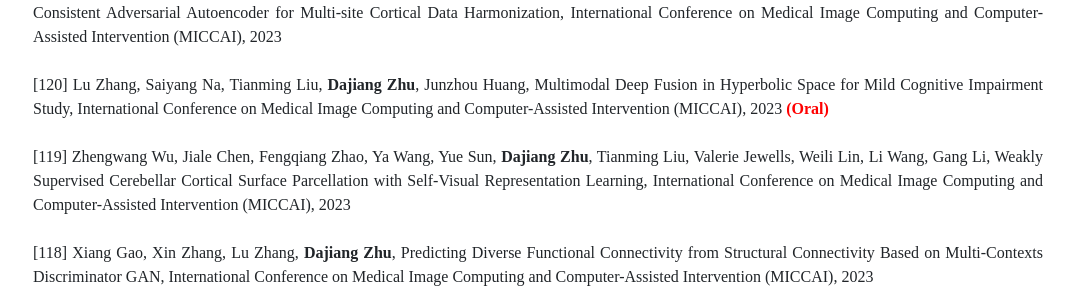
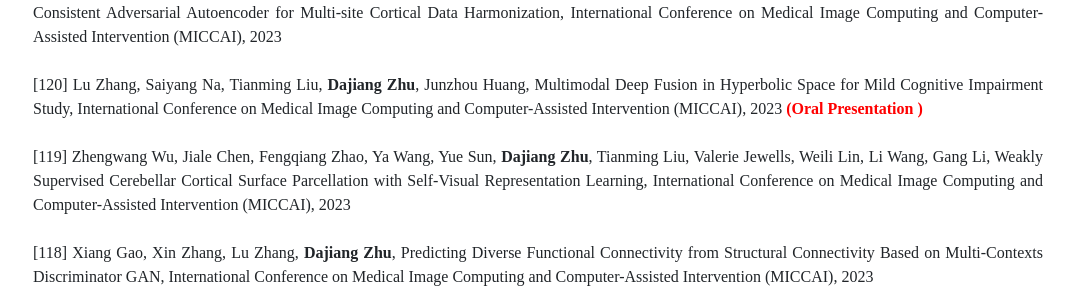
Before and after one commit to Deep-MI/Deep-MI.github.io, a Jekyll site: the page built from publications/index.html, in a window 1280 px wide and 900 px high, scrolled down 5211 px. Shown: the part 160-452 px from the top of the window, without its empty margins (122-1196 px from the left). Built offline with Jekyll 4.4.1, drawn with Linux system fonts in a browser that asks for light colours; nearby versions of some CDN libraries; comment, search, counter and statistics services are not loaded; some of the changed text lies outside the part shown.

Commit message:
Update index.html

```diff
--- a/publications/index.html
+++ b/publications/index.html
@@ -210,7 +210,9 @@
                         [121] Fenqiang Zhao, Zhengwang Wu, <strong>Dajiang Zhu</strong>, Tianming Liu, John Gilmore, Weili Lin, Li Wang, Gang Li, Disentangling Site Effects with Cycle-Consistent Adversarial Autoencoder for Multi-site Cortical Data Harmonization, International Conference on Medical Image Computing and Computer-Assisted Intervention (MICCAI), 2023
 <br>
                         <br>
-                        [120] Lu Zhang, Saiyang Na, Tianming Liu, <strong>Dajiang Zhu</strong>, Junzhou Huang, Multimodal Deep Fusion in Hyperbolic Space for Mild Cognitive Impairment Study, International Conference on Medical Image Computing and Computer-Assisted Intervention (MICCAI), 2023 <b style="color:red">(Oral)</b>
+                        [120] Lu Zhang, Saiyang Na, Tianming Liu, <strong>Dajiang Zhu</strong>, Junzhou Huang, Multimodal Deep Fusion in Hyperbolic Space for Mild Cognitive Impairment Study, International Conference on Medical Image Computing and Computer-Assisted Intervention (MICCAI), 2023 <b style="color:red">(Oral Presentation
+
+			)</b>
 <br>
                         <br>
                         [119] Zhengwang Wu, Jiale Chen, Fengqiang Zhao, Ya Wang, Yue Sun, <strong>Dajiang Zhu</strong>, Tianming Liu, Valerie Jewells, Weili Lin, Li Wang, Gang Li, Weakly Supervised Cerebellar Cortical Surface Parcellation with Self-Visual Representation Learning, International Conference on Medical Image Computing and Computer-Assisted Intervention (MICCAI), 2023
@@ -309,7 +311,7 @@
 <br>
                         <br>
                         [96] Lu Zhang, Li Wang, <strong>Dajiang Zhu</strong>, <i>"Jointly Analyzing Alzheimer's Disease Related Structure-Function Using Deep Cross-Model Attention Network." </i>
-                        , IEEE International Symposium on Biomedical Imaging (ISBI'20), 2020 <b style="color:red">(Oral)</b>
+                        , IEEE International Symposium on Biomedical Imaging (ISBI'20), 2020 <b style="color:red">(Oral Presentation)</b>
 <br>
                         <br>
                         <strong>
@@ -504,123 +506,123 @@
                             <i>2013</i>
                         </strong>
                         <br>
-                        [55] <strong>Dajiang Zhu</strong>, Tuo Zhang, Xi Jiang, Xintao Hu, Ning Yang, Jinglei Lv,  Junwei Han, Lei Guo, Tianming Liu, <i>"Fusing DTI and FMRI Data: A Survey of Methods and Applications,"</i>
+                        [55] <strong>Dajiang Zhu</strong>, Tuo Zhang, Xi Jiang, Xintao Hu, Ning Yang, Jinglei Lv,  Junwei Han, Lei Guo, Tianming Liu, <a href="https://academic.oup.com/cercor/article/23/4/786/343817" style="color: blue;"><i>"Fusing DTI and FMRI Data: A Survey of Methods and Applications,"</i>
                         invited paper, NeuroImage, doi: 10.1016/j.neuroimage.2013.09.071. 2013 <b style="color:red">(5-year impact factor 7.063)</b>
 <br>
                         <br>
-                        [54] <strong>Dajiang Zhu</strong>, Kaiming Li, Douglas P. Terry, A. Nicholas Puente, Lihong Wang, Dinggang Shen, L. Stephen Miller, Tianming Liu, <i>"Connectome-scale Assessments of Structural and Functional Connectivity in MCI,"</i>
+                        [54] <strong>Dajiang Zhu</strong>, Kaiming Li, Douglas P. Terry, A. Nicholas Puente, Lihong Wang, Dinggang Shen, L. Stephen Miller, Tianming Liu, <a href="https://academic.oup.com/cercor/article/23/4/786/343817" style="color: blue;"><i>"Connectome-scale Assessments of Structural and Functional Connectivity in MCI,"</i>
                         Human Brain Mapping, doi: 10.1002/hbm.22373. 2013 <b style="color:red">(impact factor 6.878)</b>
 <br>
                         <br>
-                        [53] <strong>Dajiang Zhu</strong>, Xiang Li, Xi Jiang, Hanbo Chen, Dinggang Shen, Tianming Liu, <i>"Exploring High-Order Functional Interactions via Structurally-Weighted LASSO Models,"</i>
+                        [53] <strong>Dajiang Zhu</strong>, Xiang Li, Xi Jiang, Hanbo Chen, Dinggang Shen, Tianming Liu, <a href="https://academic.oup.com/cercor/article/23/4/786/343817" style="color: blue;"><i>"Exploring High-Order Functional Interactions via Structurally-Weighted LASSO Models,"</i>
                         Information Processing in Medical Imaging (IPMI), pp 13-24, 2013 <b style="color:red">(Oral presentation)</b>
 <br>
                         <br>
-                        [52] <strong>Dajiang Zhu</strong>, Dinggang Shen, Tianming Liu, <i>"Inferring Functional Network-based Signatures via Structurally-weighted LASSO Model,"</i>
+                        [52] <strong>Dajiang Zhu</strong>, Dinggang Shen, Tianming Liu, <a href="https://academic.oup.com/cercor/article/23/4/786/343817" style="color: blue;"><i>"Inferring Functional Network-based Signatures via Structurally-weighted LASSO Model,"</i>
                         International Symposium on Biomedical Imaging: From Nano to Macro (ISBI), 2013
 <br>
                         <br>
-                        [51] Peng Wang*, <strong>Dajiang Zhu</strong>*, Hanbo Chen, Xi Jiang, Li Sun, Qingjiu Cao, An Li, Tianming Liu, Yufeng Wang, <i>"Identifying Functional Connectomics Abnormality in Attention Deficit Hyperactivity Disorder,"</i>
+                        [51] Peng Wang*, <strong>Dajiang Zhu</strong>*, Hanbo Chen, Xi Jiang, Li Sun, Qingjiu Cao, An Li, Tianming Liu, Yufeng Wang, <a href="https://academic.oup.com/cercor/article/23/4/786/343817" style="color: blue;"><i>"Identifying Functional Connectomics Abnormality in Attention Deficit Hyperactivity Disorder,"</i>
                         International Symposium on Biomedical Imaging: From Nano to Macro (ISBI), 2013. *Joint first authors
 <br>
                         <br>
-                        [50] Xi Jiang, <strong>Dajiang Zhu</strong>, Kaiming Li, Tuo Zhang,  Lihong Wang, Dinggang Shen, Lei Guo, Tianming Liu, <i>"Predictive Models of Resting State Networks for Assessment of Altered Functional Connectivity in Mild Cognitive Impairment,"</i>
+                        [50] Xi Jiang, <strong>Dajiang Zhu</strong>, Kaiming Li, Tuo Zhang,  Lihong Wang, Dinggang Shen, Lei Guo, Tianming Liu, <a href="https://academic.oup.com/cercor/article/23/4/786/343817" style="color: blue;"><i>"Predictive Models of Resting State Networks for Assessment of Altered Functional Connectivity in Mild Cognitive Impairment,"</i>
                         in press, Brain Imaging and Behavior, 2013 (impact factor 2.667)
 <br>
                         <br>
-                        [49] Jing Zhang*, Xiang Li, Cong Li, Zhichao Lian, Xiu Huang, Guocheng Zhong,  <strong>Dajiang Zhu</strong>, Kaiming Li, Changfeng Jin, Xintao Hu, Junwei Han,  Lei Guo, Xiaoping Hu, Lingjiang Li, Tianming Liu*, <i>"Inferring Functional Interaction and Transition Patterns via  Dynamic Bayesian Variable Partition Models,"</i>
+                        [49] Jing Zhang*, Xiang Li, Cong Li, Zhichao Lian, Xiu Huang, Guocheng Zhong,  <strong>Dajiang Zhu</strong>, Kaiming Li, Changfeng Jin, Xintao Hu, Junwei Han,  Lei Guo, Xiaoping Hu, Lingjiang Li, Tianming Liu*, <a href="https://academic.oup.com/cercor/article/23/4/786/343817" style="color: blue;"><i>"Inferring Functional Interaction and Transition Patterns via  Dynamic Bayesian Variable Partition Models,"</i>
                         *Joint corresponding authors, Human Brain Mapping, doi: 10.1002/hbm.22404. 2013 <b style="color:red">(impact factor 6.878)</b>
 <br>
                         <br>
-                        [48] Joe Z. Tsien, Meng Li, Remus Osan, Guifen Chen, Longian Lin, Phillip Lei Wang, Sabine Frey, Julietta Frey, <strong>Dajiang Zhu</strong>, Tianming Liu, Fang Zhao, Hui Kuang, <i>"On initial Brain Activity Mapping of associative memory code in the hippocampus,"</i>
+                        [48] Joe Z. Tsien, Meng Li, Remus Osan, Guifen Chen, Longian Lin, Phillip Lei Wang, Sabine Frey, Julietta Frey, <strong>Dajiang Zhu</strong>, Tianming Liu, Fang Zhao, Hui Kuang, <a href="https://academic.oup.com/cercor/article/23/4/786/343817" style="color: blue;"><i>"On initial Brain Activity Mapping of associative memory code in the hippocampus,"</i>
                         Neurobiology of Learning and Memory, 105:200-10. 2013 (5-year impact factor 3.860)
 <br>
                         <br>
-                        [47] Xin Zhang, Lei Guo, Xiang Li, Tuo Zhang, <strong>Dajiang Zhu</strong>, Kaiming Li, Hanbo Chen, Jinglei Lv, Changfeng Jin, Qun Zhao, Lingjiang Li, Tianming Liu, <i>"Characterization of Task-free and Task-performance Brain States via Functional Connectome Patterns,"</i>
+                        [47] Xin Zhang, Lei Guo, Xiang Li, Tuo Zhang, <strong>Dajiang Zhu</strong>, Kaiming Li, Hanbo Chen, Jinglei Lv, Changfeng Jin, Qun Zhao, Lingjiang Li, Tianming Liu, <a href="https://academic.oup.com/cercor/article/23/4/786/343817" style="color: blue;"><i>"Characterization of Task-free and Task-performance Brain States via Functional Connectome Patterns,"</i>
                         Medical Image Analysis, 17(8):1106-22. 2013 <b style="color:red">(5-year impact factor 4.662)</b>
 <br>
                         <br>
-                        [46] Fan Deng, Xi Jiang, <strong>Dajiang Zhu</strong>, Tuo Zhang, Kaiming Li, Lei Guo, Tianming Liu, <i>"A functional model of cortical gyri and sulci,"</i>
+                        [46] Fan Deng, Xi Jiang, <strong>Dajiang Zhu</strong>, Tuo Zhang, Kaiming Li, Lei Guo, Tianming Liu, <a href="https://academic.oup.com/cercor/article/23/4/786/343817" style="color: blue;"><i>"A functional model of cortical gyri and sulci,"</i>
                         in press, Brain Structure and Function, 2013 <b style="color:red">(impact factor 7.837)</b>
 <br>
                         <br>
-                        [45] Hanbo Chen, Kaiming Li, <strong>Dajiang Zhu</strong>, Xi Jiang, Yixuan Yuan, Peili Lv, Tuo Zhang, Lei Guo, Dinggang Shen*, Tianming Liu*, <i>"Inferring Group-wise Consistent Multimodal Brain Networks via Multi-view Spectral Clustering,"</i>
+                        [45] Hanbo Chen, Kaiming Li, <strong>Dajiang Zhu</strong>, Xi Jiang, Yixuan Yuan, Peili Lv, Tuo Zhang, Lei Guo, Dinggang Shen*, Tianming Liu*, <a href="https://academic.oup.com/cercor/article/23/4/786/343817" style="color: blue;"><i>"Inferring Group-wise Consistent Multimodal Brain Networks via Multi-view Spectral Clustering,"</i>
                         *Joint corresponding authors, IEEE Transactions on Medical Imaging, 32(9):1576-86. 2013 <b style="color:red">(impact factor 4.027)</b>
 <br>
                         <br>
-                        [44] Junwei Han, Xiang Ji, Xintao Hu, <strong>Dajiang Zhu</strong>, Kaiming Li, Xi Jiang, Guangbin Cui, Lei Guo, and Tianming Liu,<i>"Representing and Retrieving Video Shots in Human-Centric Brain Imaging Space,"</i>
+                        [44] Junwei Han, Xiang Ji, Xintao Hu, <strong>Dajiang Zhu</strong>, Kaiming Li, Xi Jiang, Guangbin Cui, Lei Guo, and Tianming Liu, <a href="https://academic.oup.com/cercor/article/23/4/786/343817" style="color: blue;"><i>"Representing and Retrieving Video Shots in Human-Centric Brain Imaging Space,"</i>
                         IEEE Transactions on Image Processing, 22(7):2723-36. 2013 <b style="color:red">(impact factor 3.199)</b>
 <br>
                         <br>
-                        [43] Tuo Zhang, <strong>Dajiang Zhu</strong>, Xi Jiang, Bao Ge, Xintao Hu, Junwei Han, Lei Guo, Tianming Liu, <i>"Predicting Cortical ROIs via Joint Modeling of Anatomical and Connectional Profiles,"</i>
+                        [43] Tuo Zhang, <strong>Dajiang Zhu</strong>, Xi Jiang, Bao Ge, Xintao Hu, Junwei Han, Lei Guo, Tianming Liu, <a href="https://academic.oup.com/cercor/article/23/4/786/343817" style="color: blue;"><i>"Predicting Cortical ROIs via Joint Modeling of Anatomical and Connectional Profiles,"</i>
                         Medical Image Analysis, 17(6):601-15. 2013 <b style="color:red">(5-year impact factor 4.662)</b>
 <br>
                         <br>
-                        [42] Xiang Li, <strong>Dajiang Zhu</strong>, Xi Jiang, Changfeng Jin, Xin Zhang, Lei Guo, Jing Zhang, Xiaoping Hu, Jingjiang Li, Tianming Liu, <i>"Dynamic Functional Connectomics Signatures for Characterization and Differentiation of PTSD Patients,"</i>
+                        [42] Xiang Li, <strong>Dajiang Zhu</strong>, Xi Jiang, Changfeng Jin, Xin Zhang, Lei Guo, Jing Zhang, Xiaoping Hu, Jingjiang Li, Tianming Liu, <a href="https://academic.oup.com/cercor/article/23/4/786/343817" style="color: blue;"><i>"Dynamic Functional Connectomics Signatures for Characterization and Differentiation of PTSD Patients,"</i>
                         Human Brain Mapping, doi: 10.1002/hbm.22290. 2013 <b style="color:red">(impact factor 6.878)</b>
 <br>
                         <br>
-                        [41] Xintao Hu, <strong>Dajiang Zhu</strong>, Peili Lv, Kaiming Li, Junwei Han, Lihong Wang, Dinggang Shen, Lei Guo, Tianming Liu, <i>"Fine-Granularity Functional Interaction Signatures for Characterization of Brain Conditions,"</i>
+                        [41] Xintao Hu, <strong>Dajiang Zhu</strong>, Peili Lv, Kaiming Li, Junwei Han, Lihong Wang, Dinggang Shen, Lei Guo, Tianming Liu, <a href="https://academic.oup.com/cercor/article/23/4/786/343817" style="color: blue;"><i>"Fine-Granularity Functional Interaction Signatures for Characterization of Brain Conditions,"</i>
                         Neuroinformatics, 11(3):301-17. 2013 (impact factor 3.136)
 <br>
                         <br>
-                        [40] Jinli Ou, Li Xie, Peng Wang, Xiang Li, <strong>Dajiang Zhu</strong>, Yufeng Wang, Yaowu Chen, Jing Zhang, Tianming Liu, <i>"Modeling Brain Functional Dynamics via Hidden Markov Models,"</i>
+                        [40] Jinli Ou, Li Xie, Peng Wang, Xiang Li, <strong>Dajiang Zhu</strong>, Yufeng Wang, Yaowu Chen, Jing Zhang, Tianming Liu, <a href="https://academic.oup.com/cercor/article/23/4/786/343817" style="color: blue;"><i>"Modeling Brain Functional Dynamics via Hidden Markov Models,"</i>
                         in press, IEEE EMBS Conference on Neural Engineering, 2013
 <br>
                         <br>
-                        [39] Jianchuan Xing, Jinglei Lv, Zhichao Lian, Xiang Li, <strong>Dajiang Zhu</strong>, Tianming Liu, Jing Zhang, <i>"Group-wise Change Point Detection in Task FMRI Data by Bayesian Methods,"</i>
+                        [39] Jianchuan Xing, Jinglei Lv, Zhichao Lian, Xiang Li, <strong>Dajiang Zhu</strong>, Tianming Liu, Jing Zhang, <a href="https://academic.oup.com/cercor/article/23/4/786/343817" style="color: blue;"><i>"Group-wise Change Point Detection in Task FMRI Data by Bayesian Methods,"</i>
                         in press, IEEE EMBS Conference on Neural Engineering, 2013
 <br>
                         <br>
-                        [38] Jinglei Lv, Xi Jiang, Xiang Li, <strong>Dajiang Zhu</strong>, Hanbo Chen, Tuo Zhang, Shu Zhang, Xintao Hu, Junwei Han, Heng Huang, Jing Zhang, Lei Guo, Tianming Liu, <i>"Identifying Functional Networks via Sparse Representation of  Whole-brain FMRI Signals,"</i>
+                        [38] Jinglei Lv, Xi Jiang, Xiang Li, <strong>Dajiang Zhu</strong>, Hanbo Chen, Tuo Zhang, Shu Zhang, Xintao Hu, Junwei Han, Heng Huang, Jing Zhang, Lei Guo, Tianming Liu, <a href="https://academic.oup.com/cercor/article/23/4/786/343817" style="color: blue;"><i>"Identifying Functional Networks via Sparse Representation of  Whole-brain FMRI Signals,"</i>
                         in press, IEEE EMBS Conference on Neural Engineering, 2013
 <br>
                         <br>
-                        [37] Shu Zhang, Xiang Li, Jinglei Lv, Xi Jiang, <strong>Dajiang Zhu</strong>, Hanbo Chen, Tuo Zhang, Lei Guo, Tianming Liu, <i>"Sparse Representation of Higher-order Functional Interaction Patterns in Task-based FMRI Data,"</i>
+                        [37] Shu Zhang, Xiang Li, Jinglei Lv, Xi Jiang, <strong>Dajiang Zhu</strong>, Hanbo Chen, Tuo Zhang, Lei Guo, Tianming Liu, <a href="https://academic.oup.com/cercor/article/23/4/786/343817" style="color: blue;"><i>"Sparse Representation of Higher-order Functional Interaction Patterns in Task-based FMRI Data,"</i>
                         International Conference on Medical Image Computing and Computer Assisted Intervention (MICCAI), 2013
 <br>
                         <br>
-                        [36] Jinglei Lv, <strong>Dajiang Zhu</strong>, Xintao Hu, Xin Zhang, Lei Guo, Tianming Liu, <i>"Group-wise FMRI Activation Detection on Corresponding Cortical Landmarks,"</i>
+                        [36] Jinglei Lv, <strong>Dajiang Zhu</strong>, Xintao Hu, Xin Zhang, Lei Guo, Tianming Liu, <a href="https://academic.oup.com/cercor/article/23/4/786/343817" style="color: blue;"><i>"Group-wise FMRI Activation Detection on Corresponding Cortical Landmarks,"</i>
                         International Conference on Medical Image Computing and Computer Assisted Intervention (MICCAI), 2013
 <br>
                         <br>
-                        [35] Jinglei Lv, Xiang Li, <strong>Dajiang Zhu</strong>, Xi Jiang, Xin Zhang, Lei Guo, Tianming Liu, <i>"Sparse Representation of Group-wise FMRI Signals,"</i>
+                        [35] Jinglei Lv, Xiang Li, <strong>Dajiang Zhu</strong>, Xi Jiang, Xin Zhang, Lei Guo, Tianming Liu, <a href="https://academic.oup.com/cercor/article/23/4/786/343817" style="color: blue;"><i>"Sparse Representation of Group-wise FMRI Signals,"</i>
                         International Conference on Medical Image Computing and Computer Assisted Intervention (MICCAI), 2013
 <br>
                         <br>
-                        [34] Xi Jiang, Tuo Zhang, <strong>Dajiang Zhu</strong>, Kaiming Li, Jinglei Lv, Lei Guo, Tianming Liu, <i>"Anatomy-guided Discovery of Large-scale Consistent Connectivity-based Cortical Landmarks,"</i>
+                        [34] Xi Jiang, Tuo Zhang, <strong>Dajiang Zhu</strong>, Kaiming Li, Jinglei Lv, Lei Guo, Tianming Liu, <a href="https://academic.oup.com/cercor/article/23/4/786/343817" style="color: blue;"><i>"Anatomy-guided Discovery of Large-scale Consistent Connectivity-based Cortical Landmarks,"</i>
                         International Conference on Medical Image Computing and Computer Assisted Intervention (MICCAI), 2013
 <br>
                         <br>
-                        [33] Xi Jiang, <strong>Dajiang Zhu</strong>, Kaiming Li, Tuo Zhang, Dinggang Shen, Lei Guo, Tianming Liu, <i>"Predictive Models of Resting State Networks for Assessment of Altered Functional Connectivity in MCI,"</i>
+                        [33] Xi Jiang, <strong>Dajiang Zhu</strong>, Kaiming Li, Tuo Zhang, Dinggang Shen, Lei Guo, Tianming Liu, <a href="https://academic.oup.com/cercor/article/23/4/786/343817" style="color: blue;"><i>"Predictive Models of Resting State Networks for Assessment of Altered Functional Connectivity in MCI,"</i>
                         International Conference on Medical Image Computing and Computer Assisted Intervention (MICCAI), 2013
 <br>
                         <br>
-                        [32] Jinglei Lv, <strong>Dajiang Zhu</strong>, Xi Jiang, Kaiming Li, Xintao Hu, Junwei han, Lei Guo, Tianming Liu, <i>"Modeling Cognitive Processes via Multi-stage Consistent Functional Response Detection,"</i>
+                        [32] Jinglei Lv, <strong>Dajiang Zhu</strong>, Xi Jiang, Kaiming Li, Xintao Hu, Junwei han, Lei Guo, Tianming Liu, <a href="https://academic.oup.com/cercor/article/23/4/786/343817" style="color: blue;"><i>"Modeling Cognitive Processes via Multi-stage Consistent Functional Response Detection,"</i>
                         International Workshop on Multimodal Brain Image Analysis (MBIA), 2013
 <br>
                         <br>
-                        [31] Bao Ge, Lei Guo, <strong>Dajiang Zhu</strong>, Tuo Zhang, Xintao Hu, Junwei Han, Tianming Liu,  <i>"Construction of Multi-scale Common Brain Network Via DICCCOL,"</i>
+                        [31] Bao Ge, Lei Guo, <strong>Dajiang Zhu</strong>, Tuo Zhang, Xintao Hu, Junwei Han, Tianming Liu,  <a href="https://academic.oup.com/cercor/article/23/4/786/343817" style="color: blue;"><i>"Construction of Multi-scale Common Brain Network Via DICCCOL,"</i>
                         Information Processing in Medical Imaging (IPMI), 2013
 <br>
                         <br>
-                        [30] Hanbo Chen, Kaiming Li, <strong>Dajiang Zhu</strong>, Tianming Liu, <i>"Identifying Consistent Brain Networks via Maximizing  Predictability of Functional Connectome from Structural Connectome,"</i>
+                        [30] Hanbo Chen, Kaiming Li, <strong>Dajiang Zhu</strong>, Tianming Liu, <a href="https://academic.oup.com/cercor/article/23/4/786/343817" style="color: blue;"><i>"Identifying Consistent Brain Networks via Maximizing  Predictability of Functional Connectome from Structural Connectome,"</i>
                         International Symposium on Biomedical Imaging: From Nano to Macro (ISBI), 2013
 <br>
                         <br>
-                        [29] Xiang Li, <strong>Dajiang Zhu</strong>, Xi Jiang, Changfeng Jin, Lei Guo, Lingjiang Li, Tianming Liu, <i>"Discovering Common Functional Connectomics Signatures,"</i>
+                        [29] Xiang Li, <strong>Dajiang Zhu</strong>, Xi Jiang, Changfeng Jin, Lei Guo, Lingjiang Li, Tianming Liu, <a href="https://academic.oup.com/cercor/article/23/4/786/343817" style="color: blue;"><i>"Discovering Common Functional Connectomics Signatures,"</i>
                         International Symposium on Biomedical Imaging: From Nano to Macro (ISBI), 2013
 <br>
                         <br>
-                        [28] Tuo Zhang, <strong>Dajiang Zhu</strong>, Xi Jiang, Lei Guo, Tianming Liu, <i>"Predicting Functional Cortical ROIs via Joint Modeling of Anatomical and Connectional Profiles,"</i>
+                        [28] Tuo Zhang, <strong>Dajiang Zhu</strong>, Xi Jiang, Lei Guo, Tianming Liu, <a href="https://academic.oup.com/cercor/article/23/4/786/343817" style="color: blue;"><i>"Predicting Functional Cortical ROIs via Joint Modeling of Anatomical and Connectional Profiles,"</i>
                         International Symposium on Biomedical Imaging: From Nano to Macro (ISBI), 2013
 <br>
                         <br>
-                        [27] Jia Chen, Jianfeng Lu, Hanbo Chen, <strong>Dajiang Zhu</strong>, Tianming Liu, <i>"Assessing Regularity and Variability of Cortical Folding Patterns of DICCCOLs,"</i>
+                        [27] Jia Chen, Jianfeng Lu, Hanbo Chen, <strong>Dajiang Zhu</strong>, Tianming Liu, <a href="https://academic.oup.com/cercor/article/23/4/786/343817" style="color: blue;"><i>"Assessing Regularity and Variability of Cortical Folding Patterns of DICCCOLs,"</i>
                         International Symposium on Biomedical Imaging: From Nano to Macro (ISBI), 2013
 <br>
                         <br>
-                        [26] Bao Ge, Lei Guo, Tuo Zhang, <strong>Dajiang Zhu</strong>, Xintao Hu, Junwei Han, Tianming Liu, <i>"Construction of Multi-scale Brain Networks via DICCCOL Landmarks,"</i>
+                        [26] Bao Ge, Lei Guo, Tuo Zhang, <strong>Dajiang Zhu</strong>, Xintao Hu, Junwei Han, Tianming Liu, <a href="https://academic.oup.com/cercor/article/23/4/786/343817" style="color: blue;"><i>"Construction of Multi-scale Brain Networks via DICCCOL Landmarks,"</i></a>
                         International Symposium on Biomedical Imaging: From Nano to Macro (ISBI), 2013
 <br>
                         <br>
```
